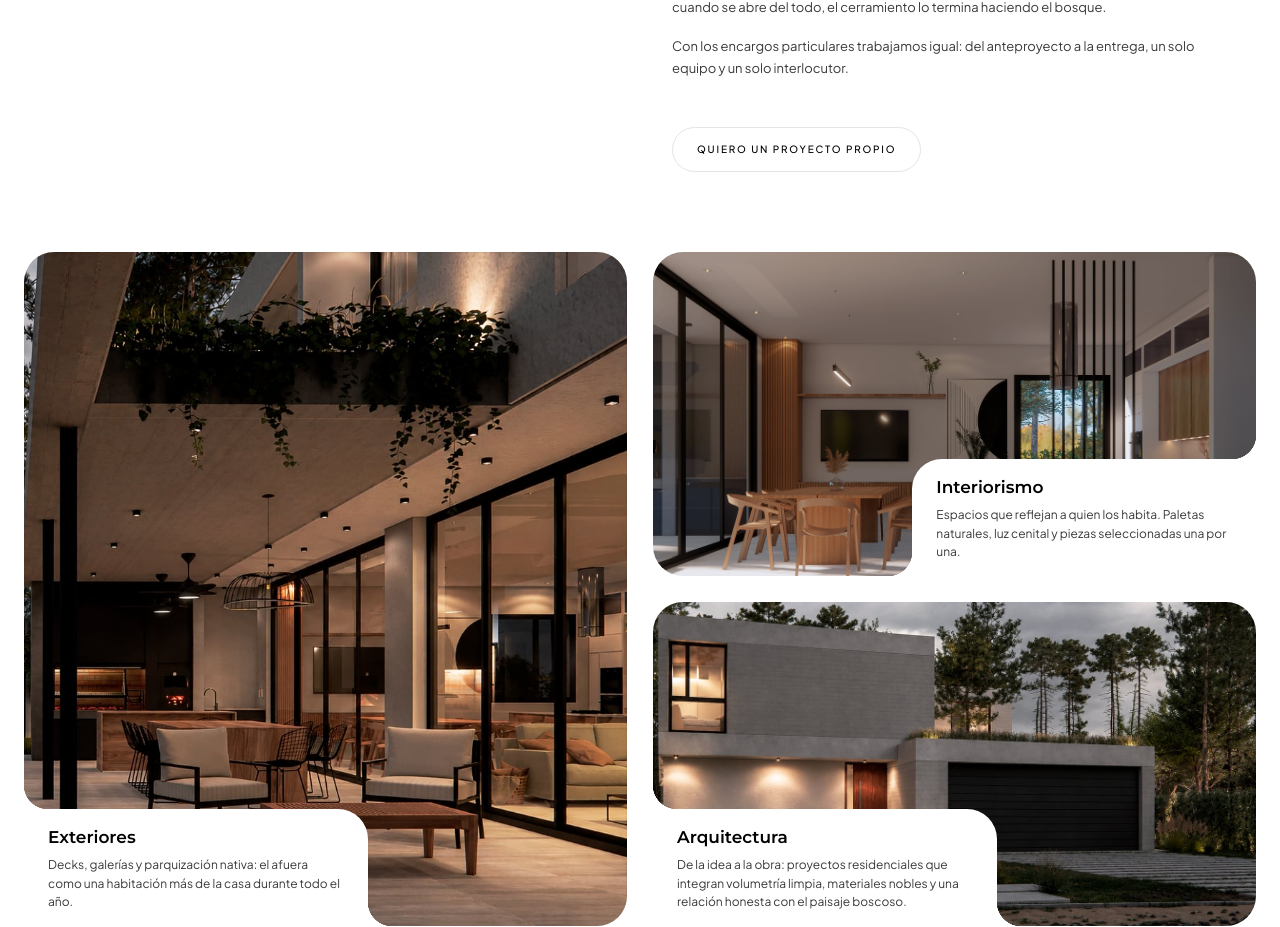
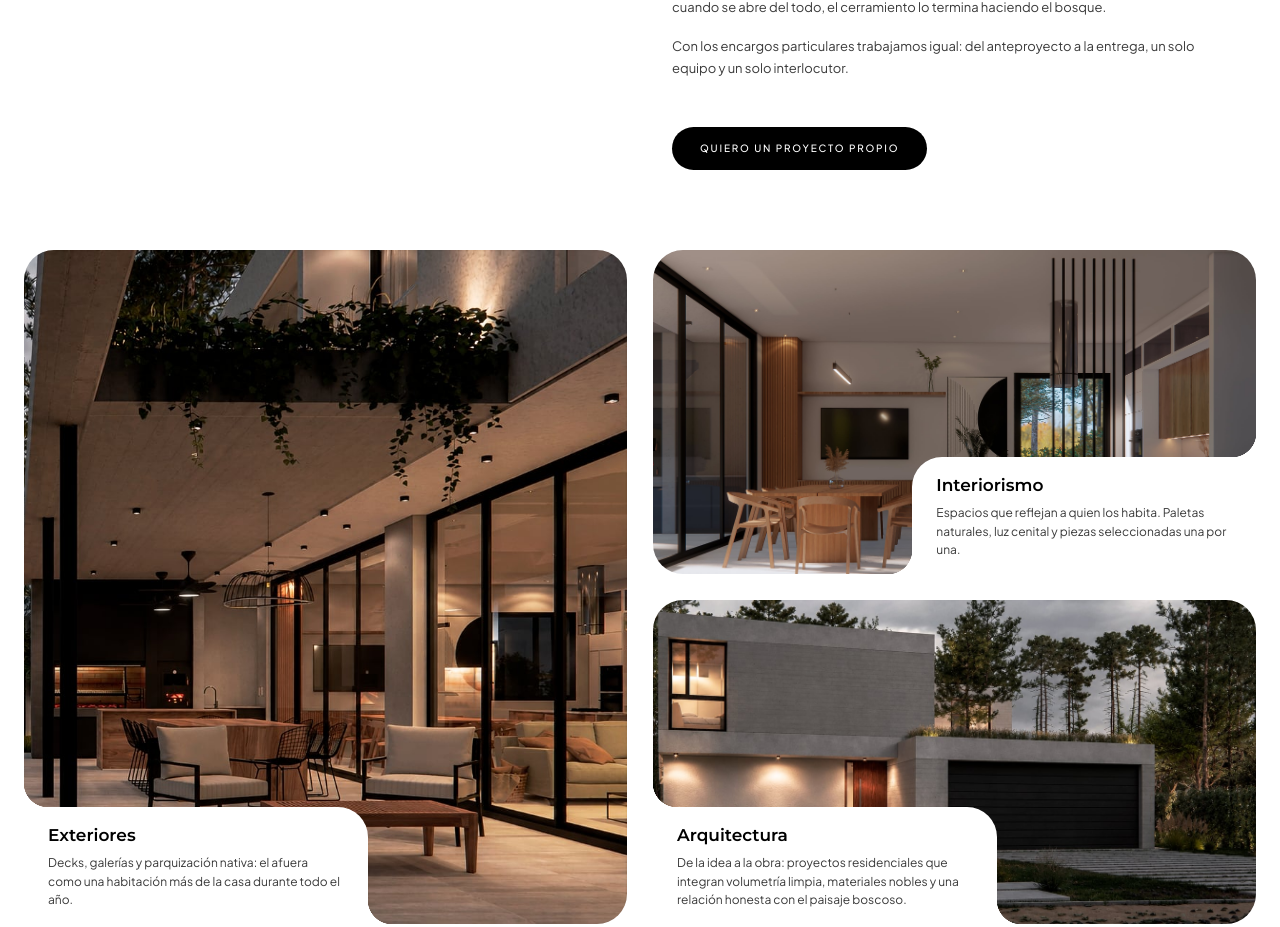
Before and after one commit to ruedaca/Pinar-Rosa, a Next.js app: page / in a window 1280 px wide. Shown: the part 1053-1980 px from the top of the page. Built offline with nearby package versions, Linux system fonts and the light colour scheme.

Commit message:
fix: el boton del hero baja al formulario y se iguala con el de estudio
Usaba next/link, que con un ancla de la misma pagina no navegaba. Pasa a
ser un <a> comun, igual que el boton de la seccion de estudio, que si
funcionaba.

Los dos comparten ahora el mismo estilo: pildora negra con texto blanco.

```diff
--- a/src/components/home/Hero.tsx
+++ b/src/components/home/Hero.tsx
@@ -1,5 +1,3 @@
-import Link from "next/link";
-
 import Media from "@/components/ui/Media";
 import NotchFrame from "@/components/ui/NotchFrame";
 import { hero } from "@/lib/content";
@@ -16,12 +14,13 @@ export default function Hero() {
             <p className="text-pr-gray-700 text-[13px] leading-[1.6]">
               {hero.intro}
             </p>
-            <Link
+            {/* Ancla dentro de la misma página: con next/link no baja */}
+            <a
               href={hero.action.href}
               className="bg-pr-black hover:bg-pr-green-1 focus-visible:outline-pr-green-1 mt-6 inline-block rounded-full px-7 py-3.5 text-[10px] font-medium tracking-[0.18em] text-white uppercase transition-colors focus-visible:outline-2 focus-visible:outline-offset-4"
             >
               {hero.action.label}
-            </Link>
+            </a>
           </>
         }
         // Cada línea del titular es una línea: el corte lo decide el copy
--- a/src/components/shared/ProyectoPropioButton.tsx
+++ b/src/components/shared/ProyectoPropioButton.tsx
@@ -15,11 +15,12 @@ export default function ProyectoPropioButton() {
     );
   }
 
+  // Mismo botón que el del hero: es el mismo gesto, ir al formulario
   return (
     <a
       href="#contacto"
       onClick={handleClick}
-      className="border-pr-gray-200 hover:border-pr-green-1 hover:text-pr-green-1 focus-visible:outline-pr-green-1 mt-8 inline-block rounded-full border px-6 py-3.5 text-[10px] font-medium tracking-[0.18em] uppercase transition-colors focus-visible:outline-2 focus-visible:outline-offset-4"
+      className="bg-pr-black hover:bg-pr-green-1 focus-visible:outline-pr-green-1 mt-8 inline-block rounded-full px-7 py-3.5 text-[10px] font-medium tracking-[0.18em] text-white uppercase transition-colors focus-visible:outline-2 focus-visible:outline-offset-4"
     >
       Quiero un proyecto propio
     </a>
```
